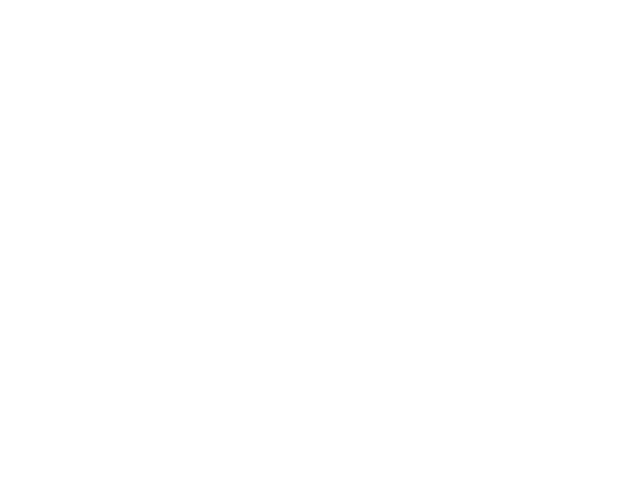
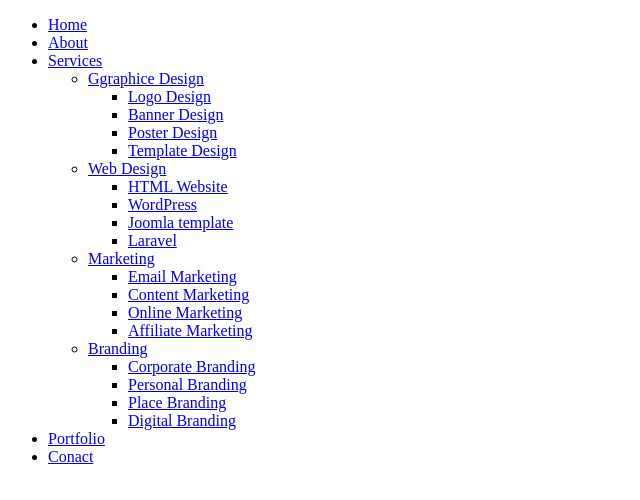
Before and after one commit to Douzandeh/Navigation-Menu, a plain HTML site: page index.html in a window 1280 px wide. Shown: the whole page, without its empty margins (0-640 px from the left). Drawn offline with Linux system fonts and the light colour scheme.

Commit message:
Completing the HTML structure

```diff
--- a/index.html
+++ b/index.html
@@ -1,13 +1,59 @@
 <!DOCTYPE html>
 <html lang="en">
-<head>
-    <meta charset="UTF-8">
-    <meta http-equiv="X-UA-Compatible" content="IE=edge">
-    <meta name="viewport" content="width=device-width, initial-scale=1.0">
-    <link rel="stylesheet" href="./style.css">
+  <head>
+    <meta charset="UTF-8" />
+    <meta http-equiv="X-UA-Compatible" content="IE=edge" />
+    <meta name="viewport" content="width=device-width, initial-scale=1.0" />
+    <link rel="stylesheet" href="./style.css" />
     <title>Navigation Menu</title>
-</head>
-<body>
-
-</body>
+  </head>
+  <body>
+    <ul id="menu">
+      <li><a href="#">Home</a></li>
+      <li><a href="#">About</a></li>
+      <li>
+        <a href="#">Services</a>
+        <ul>
+          <li>
+            <a href="#">Ggraphice Design</a>
+            <ul>
+              <li><a href="#">Logo Design</a></li>
+              <li><a href="#">Banner Design</a></li>
+              <li><a href="#">Poster Design</a></li>
+              <li><a href="#">Template Design</a></li>
+            </ul>
+          </li>
+          <li>
+            <a href="#">Web Design</a>
+            <ul>
+              <li><a href="#">HTML Website</a></li>
+              <li><a href="#">WordPress</a></li>
+              <li><a href="#">Joomla template</a></li>
+              <li><a href="#">Laravel</a></li>
+            </ul>
+          </li>
+          <li>
+            <a href="#">Marketing</a>
+            <ul>
+              <li><a href="#">Email Marketing</a></li>
+              <li><a href="#">Content Marketing</a></li>
+              <li><a href="#">Online Marketing</a></li>
+              <li><a href="#">Affiliate Marketing</a></li>
+            </ul>
+          </li>
+          <li>
+            <a href="#">Branding</a>
+            <ul>
+              <li><a href="#">Corporate Branding</a></li>
+              <li><a href="#">Personal Branding</a></li>
+              <li><a href="#">Place Branding</a></li>
+              <li><a href="#">Digital Branding</a></li>
+            </ul>
+          </li>
+        </ul>
+      </li>
+      <li><a href="#">Portfolio</a></li>
+      <li><a href="#">Conact</a></li>
+    </ul>
+  </body>
 </html>
```
